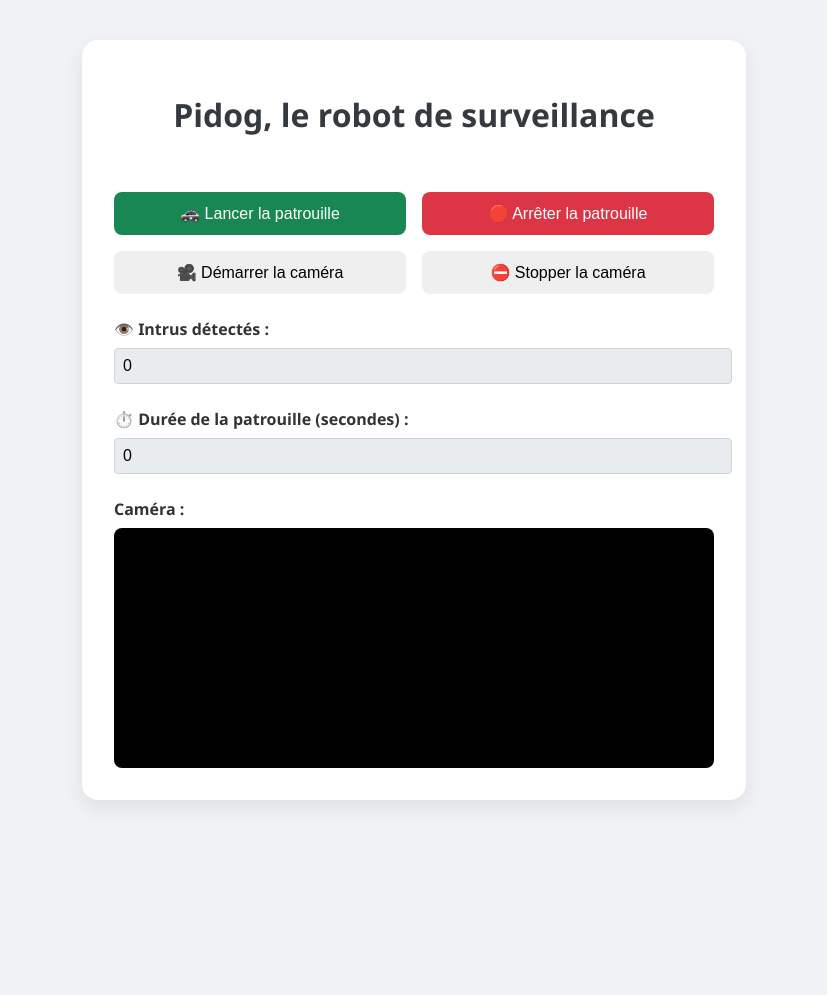
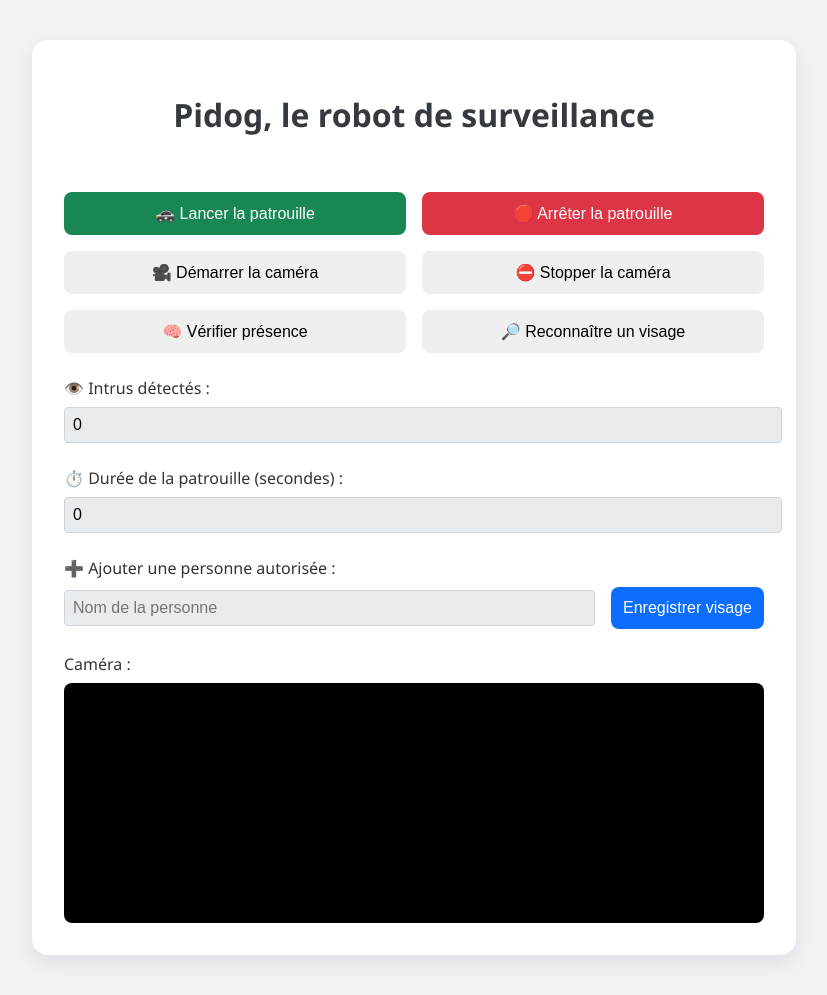
Before and after one commit to Rijenth/pidog_flask, a Flask app: page / in a window 1280 px wide. Shown: the whole page, without its empty margins (226-1053 px from the left). Before the commit the page ends 804 px from the top, so only its background shows below. Run offline with Flask 3, Linux system fonts and the light colour scheme.

Commit message:
feat: add face recognition

```diff
--- a/app.py
+++ b/app.py
@@ -1,11 +1,23 @@
-from flask import Flask, request, render_template
+from flask import Flask, request, render_template, jsonify
 import logging
+import os
+import cv2
+import numpy as np
+import base64
+import face_recognition
 
 app = Flask(__name__)
+
+# Répertoire des visages que l'on considère comme "non intrus"
+KNOWN_FACE_DIR = "known_faces"
+os.makedirs(KNOWN_FACE_DIR, exist_ok=True)
 
 # Configure logging
 logging.basicConfig(level=logging.INFO, filename='dog.log', filemode='a',
                     format='%(asctime)s - %(message)s')
+
+# Configure face detection
+face_cascade = cv2.CascadeClassifier(cv2.data.haarcascades + 'haarcascade_frontalface_default.xml')
 
 @app.route("/", methods=["GET"])
 def index():
@@ -29,5 +41,89 @@ def send_command():
 
     return "Aucune commande reçue.", 400
 
+
+@app.route("/detect-face", methods=["POST"])
+def detect_face():
+    data_url = request.json.get("image")
+    if not data_url:
+        return jsonify({"error": "No image provided"}), 400
+
+    # Extraire l’image base64
+    header, encoded = data_url.split(",", 1)
+    img_data = base64.b64decode(encoded)
+    nparr = np.frombuffer(img_data, np.uint8)
+    img = cv2.imdecode(nparr, cv2.IMREAD_COLOR)
+
+    gray = cv2.cvtColor(img, cv2.COLOR_BGR2GRAY)
+    faces = face_cascade.detectMultiScale(gray, 1.3, 5)
+
+    return jsonify({
+        "faces_detected": len(faces),
+        "someone_present": len(faces) > 0
+    })
+
+
+def save_face_encoding(name, encoding):
+    path = os.path.join(KNOWN_FACE_DIR, f"{name}.npy")
+    np.save(path, encoding)
+
+def load_known_faces():
+    known_encodings = []
+    known_names = []
+    for file in os.listdir(KNOWN_FACE_DIR):
+        if file.endswith(".npy"):
+            encoding = np.load(os.path.join(KNOWN_FACE_DIR, file))
+            name = file.replace(".npy", "")
+            known_encodings.append(encoding)
+            known_names.append(name)
+    return known_names, known_encodings
+
+def decode_image_from_base64(data_url):
+    header, encoded = data_url.split(",", 1)
+    img_data = base64.b64decode(encoded)
+    nparr = np.frombuffer(img_data, np.uint8)
+    img = cv2.imdecode(nparr, cv2.IMREAD_COLOR)
+    return cv2.cvtColor(img, cv2.COLOR_BGR2RGB)
+
+@app.route("/add-face", methods=["POST"])
+def add_face():
+    data = request.json
+    name = data.get("name")
+    image_b64 = data.get("image")
+
+    if not name or not image_b64:
+        return jsonify({"error": "Missing name or image"}), 400
+
+    image = decode_image_from_base64(image_b64)
+    encodings = face_recognition.face_encodings(image)
+
+    if not encodings:
+        return jsonify({"error": "Aucun visage détecté"}), 400
+
+    save_face_encoding(name, encodings[0])
+    return jsonify({"status": "saved", "name": name})
+
+@app.route("/recognize", methods=["POST"])
+def recognize():
+    image_b64 = request.json.get("image")
+    if not image_b64:
+        return jsonify({"error": "Image manquante"}), 400
+
+    image = decode_image_from_base64(image_b64)
+    input_encodings = face_recognition.face_encodings(image)
+
+    if not input_encodings:
+        return jsonify({"status": "no_face"})
+
+    known_names, known_encodings = load_known_faces()
+
+    for input_encoding in input_encodings:
+        matches = face_recognition.compare_faces(known_encodings, input_encoding, tolerance=0.5)
+        if True in matches:
+            name = known_names[matches.index(True)]
+            return jsonify({"status": "authorized", "person": name})
+
+    return jsonify({"status": "intruder"})
+
 if __name__ == "__main__":
     app.run(host="0.0.0.0", port=8888, debug=True)
--- a/requirements.txt
+++ b/requirements.txt
@@ -1 +1,7 @@
 flask==3.1.1
+opencv-python>=4.8.0
+numpy>=1.24
+cmake
+dlib
+git+https://github.com/ageitgey/face_recognition_models
+face-recognition
--- a/templates/index.html
+++ b/templates/index.html
@@ -1,7 +1,7 @@
 <!DOCTYPE html>
 <html lang="fr">
 <head>
-  <meta charset="UTF-8">
+  <meta charset="UTF-8" />
   <title>Pidog – Robot de Surveillance</title>
   <style>
     body {
@@ -18,7 +18,7 @@
     }
 
     .container {
-      max-width: 600px;
+      max-width: 700px;
       margin: auto;
       background-color: #fff;
       padding: 2rem;
@@ -28,16 +28,11 @@
       gap: 1.5rem;
     }
 
-
     .button-group {
       display: flex;
+      flex-wrap: wrap;
       justify-content: space-evenly;
       gap: 1rem;
-      flex-wrap: wrap;
-    }
-
-    .button-group button {
-      flex: 1 1 45%;
     }
 
     button {
@@ -50,35 +45,25 @@
       transition: background-color 0.3s ease;
     }
 
-    #startBtn {
-      background-color: #198754;
-      color: white;
-    }
+    #startBtn { background-color: #198754; color: white; }
+    #stopBtn { background-color: #dc3545; color: white; }
 
-    #stopBtn {
-      background-color: #dc3545;
-      color: white;
-    }
-
-    button:hover {
-      opacity: 0.9;
-    }
+    button:hover { opacity: 0.9; }
 
     .field-group {
       display: grid;
       gap: 0.5rem;
     }
 
-    label {
-      font-weight: bold;
+    input, label {
+      font-size: 1rem;
     }
 
-    input[readonly] {
+    input[type="text"], input[readonly] {
       background-color: #e9ecef;
       border: 1px solid #ced4da;
       padding: 0.5rem;
       border-radius: 4px;
-      font-size: 1rem;
       width: 100%;
     }
 
@@ -91,6 +76,22 @@
       font-size: 0.95rem;
       display: none;
     }
+
+    .form-add {
+      display: flex;
+      gap: 1rem;
+      align-items: center;
+    }
+
+    .form-add input {
+      flex: 1;
+    }
+
+    .form-add button {
+      flex: none;
+      background-color: #0d6efd;
+      color: white;
+    }
   </style>
 </head>
 <body>
@@ -102,6 +103,8 @@
       <button id="stopBtn">🛑 Arrêter la patrouille</button>
       <button id="cameraBtn">🎥 Démarrer la caméra</button>
       <button id="stopCameraBtn">⛔ Stopper la caméra</button>
+      <button id="detectFaceBtn">🧠 Vérifier présence</button>
+      <button id="recognizeBtn">🔎 Reconnaître un visage</button>
     </div>
 
     <div class="field-group">
@@ -115,12 +118,22 @@
     </div>
 
     <div class="field-group">
+      <label for="addName">➕ Ajouter une personne autorisée :</label>
+      <div class="form-add">
+        <input type="text" id="addName" placeholder="Nom de la personne" />
+        <button id="addFaceBtn">Enregistrer visage</button>
+      </div>
+    </div>
+
+    <div class="field-group">
       <label for="camera">Caméra :</label>
       <video
         id="camera"
         width="100%"
         height="240"
-        autoplay playsinline style="border-radius:8px; background:#000;">
+        autoplay
+        playsinline
+        style="border-radius:8px; background:#000;">
       </video>
     </div>
 
@@ -131,7 +144,9 @@
     let patrolInterval = null;
     let patrolSeconds = 0;
     let intruderCount = 0;
+    let cameraStream = null;
 
+    const video = document.getElementById('camera');
     const infoBox = document.getElementById("infoBox");
 
     function showMessage(message, duration = 4000) {
@@ -143,88 +158,110 @@
       }, duration);
     }
 
+    function captureImage() {
+      const canvas = document.createElement('canvas');
+      canvas.width = video.videoWidth;
+      canvas.height = video.videoHeight;
+      canvas.getContext('2d').drawImage(video, 0, 0);
+      return canvas.toDataURL('image/jpeg');
+    }
+
+    async function sendToServer(endpoint, payload) {
+      const res = await fetch(endpoint, {
+        method: "POST",
+        headers: { "Content-Type": "application/json" },
+        body: JSON.stringify(payload)
+      });
+      return res.json();
+    }
+
     document.getElementById("startBtn").addEventListener("click", async () => {
-      try {
       const res = await fetch("/send-command", {
         method: "POST",
         body: new URLSearchParams({ command: "start-patrol" })
       });
-
-        const text = await res.text();
-        showMessage(text);
-
+      showMessage(await res.text());
       patrolSeconds = 0;
-        document.getElementById("patrolDuration").value = patrolSeconds;
-
-        if (patrolInterval) clearInterval(patrolInterval);
+      document.getElementById("patrolDuration").value = 0;
+      clearInterval(patrolInterval);
       patrolInterval = setInterval(() => {
-          patrolSeconds += 1;
+        patrolSeconds++;
         document.getElementById("patrolDuration").value = patrolSeconds;
       }, 1000);
-      } catch (err) {
-        showMessage("❌ Erreur lors du lancement de la patrouille.", 5000);
-      }
     });
 
     document.getElementById("stopBtn").addEventListener("click", async () => {
-      try {
       const res = await fetch("/send-command", {
         method: "POST",
         body: new URLSearchParams({ command: "stop-patrol" })
       });
-
-        const text = await res.text();
-        showMessage(text);
-
-        if (patrolInterval) clearInterval(patrolInterval);
-        patrolInterval = null;
+      showMessage(await res.text());
+      clearInterval(patrolInterval);
       patrolSeconds = 0;
-        document.getElementById("patrolDuration").value = patrolSeconds;
-      } catch (err) {
-        showMessage("❌ Erreur lors de l'arrêt de la patrouille.", 5000);
-      }
+      document.getElementById("patrolDuration").value = 0;
     });
 
-    // Simulation de la detection du nombre d'intrus (à remplacer par détection réelle)
-    setInterval(() => {
-      intruderCount += Math.random() < 0.3 ? 1 : 0;
-      document.getElementById("intruderCount").value = intruderCount;
-    }, 10000);
-
-    let cameraStream = null;
-    const video = document.getElementById('camera');
-
     document.getElementById("cameraBtn").addEventListener("click", async () => {
-      if (cameraStream) {
-        showMessage("La caméra est déjà activée.");
-        return;
-      }
-      if (navigator.mediaDevices && navigator.mediaDevices.getUserMedia) {
+      if (cameraStream) return showMessage("Caméra déjà active.");
       try {
         cameraStream = await navigator.mediaDevices.getUserMedia({ video: true });
         video.srcObject = cameraStream;
         video.play();
         showMessage("Caméra démarrée !");
       } catch (err) {
-          showMessage("❌ Impossible d'accéder à la caméra : " + err, 7000);
-        }
-      } else {
-        showMessage("❌ getUserMedia n'est pas supporté sur ce navigateur.", 7000);
+        showMessage("❌ Erreur caméra : " + err.message, 6000);
       }
     });
 
     document.getElementById("stopCameraBtn").addEventListener("click", () => {
-      if (cameraStream) {
-        // Arrête tous les tracks vidéo
+      if (!cameraStream) return showMessage("Caméra non active.");
       cameraStream.getTracks().forEach(track => track.stop());
       video.srcObject = null;
       cameraStream = null;
       showMessage("Caméra arrêtée.");
+    });
+
+    document.getElementById("detectFaceBtn").addEventListener("click", async () => {
+      const image = captureImage();
+      const res = await sendToServer("/detect-face", { image });
+      if (res.someone_present) {
+        showMessage(`👤 Présence détectée (${res.faces_detected} visage(s))`);
       } else {
-        showMessage("La caméra n'est pas active.");
+        showMessage("✅ Aucun visage détecté");
       }
     });
 
+    document.getElementById("addFaceBtn").addEventListener("click", async () => {
+      const name = document.getElementById("addName").value.trim();
+      if (!name) return showMessage("⚠️ Veuillez entrer un nom.");
+      const image = captureImage();
+      const res = await sendToServer("/add-face", { name, image });
+      if (res.status === "saved") {
+        showMessage(`✅ Visage de ${res.name} enregistré`);
+      } else {
+        showMessage("❌ Erreur : " + (res.error || "Inconnue"), 5000);
+      }
+    });
+
+    document.getElementById("recognizeBtn").addEventListener("click", async () => {
+      const image = captureImage();
+      const res = await sendToServer("/recognize", { image });
+      if (res.status === "authorized") {
+        showMessage(`✅ Visage reconnu : ${res.person}`);
+      } else if (res.status === "intruder") {
+        showMessage("❌ Intrus détecté !");
+        intruderCount++;
+        document.getElementById("intruderCount").value = intruderCount;
+      } else {
+        showMessage("⚠️ Aucun visage détecté");
+      }
+    });
+
+    // Détection simulée toutes les 10s
+    setInterval(() => {
+      intruderCount += Math.random() < 0.2 ? 1 : 0;
+      document.getElementById("intruderCount").value = intruderCount;
+    }, 10000);
   </script>
 </body>
 </html>
```
Also changed, not shown: 3 other files. Lines whose indentation alone changed are shown as unchanged.
